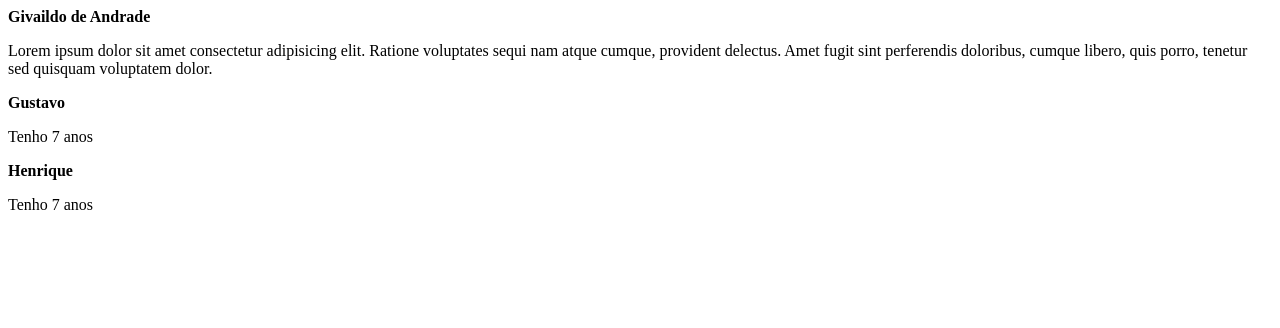
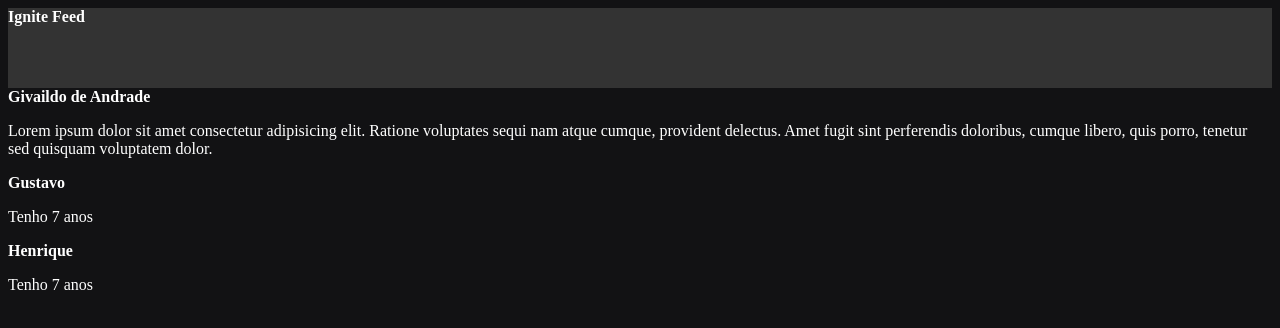
Before and after one commit to Givaild/React-2022, a React (Vite) app: page / in a window 1280 px wide. Shown: the top 328 px of the page. Built offline with nearby package versions, Linux system fonts and the light colour scheme.

Commit message:
first css modules

```diff
--- a/src/App.jsx
+++ b/src/App.jsx
@@ -1,12 +1,15 @@
 import React from 'react'
+import { Header } from './components/Header'
 import {Post} from './Post'
 
+import "./styles.css";
 
 export function App() {
 
 
   return (
     <div>
+      <Header/>
     <Post
       author="Givaildo de Andrade"
       content="Lorem ipsum dolor sit amet consectetur adipisicing elit. Ratione voluptates sequi nam atque cumque, provident delectus. Amet fugit sint perferendis doloribus, cumque libero, quis porro, tenetur sed quisquam voluptatem dolor."
--- /dev/null
+++ b/src/components/Header.jsx
@@ -0,0 +1,10 @@
+import styles from "./Header.module.css"
+console.log(styles)
+
+export function Header (){
+    return(
+        <header className={styles.header}>
+            <strong >Ignite Feed</strong>
+        </header>
+    );
+}
--- /dev/null
+++ b/src/components/Header.module.css
@@ -0,0 +1,4 @@
+.header{
+    background: #333;
+    height: 80px;
+}
--- /dev/null
+++ b/src/styles.css
@@ -0,0 +1,4 @@
+body {
+    background: #121214;
+    color: #fff;
+}
```
